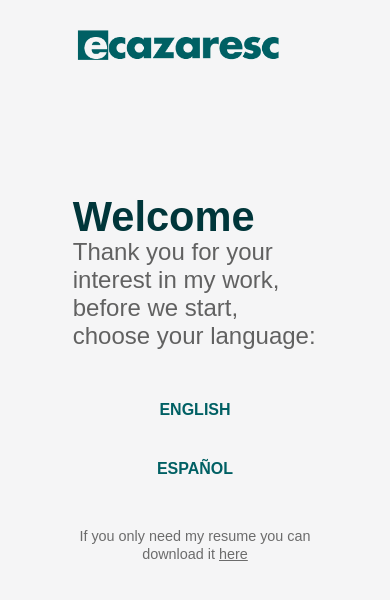
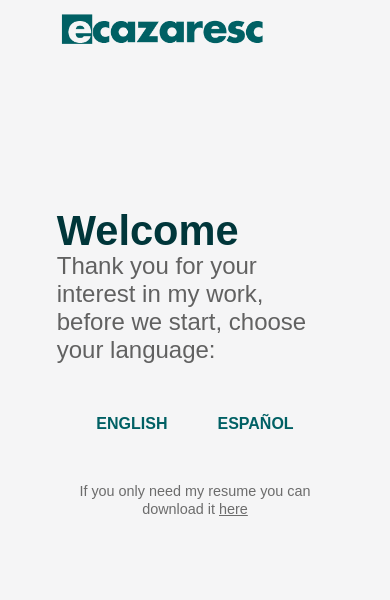
Before and after one commit to ecazaresc/book, a React (Create React App) app: page / in a window 390 px wide. Shown: the top 600 px of the page. Built offline with nearby package versions, Linux system fonts and the light colour scheme; a web font is replaced by a local one.

Commit message:
Mobile little fixes

```diff
--- a/src/pages/MainApp/MyWork/components/ProyectContainer.js
+++ b/src/pages/MainApp/MyWork/components/ProyectContainer.js
@@ -100,7 +100,7 @@ const ProyectContainer = ({proyect,history,name,more})=> {
                         </Box>
                     </Grid>
                     <Grid item container xs={12} md={9} columnSpacing={3} sx={{px:3}}>
-                      <Grid item xs={12} sx={{mb:2,mt:20}}>
+                      <Grid item xs={12} sx={{mb:2,mt:10}}>
                         <Typography variant='h6' sx={{textAlign:'center'}}>{lang.more}</Typography>
                       </Grid>
                       <Grid item xs={12} sm>
--- a/src/pages/MainApp/MyWork/components/ProyectContent.js
+++ b/src/pages/MainApp/MyWork/components/ProyectContent.js
@@ -113,7 +113,7 @@ const ProyectContent = (props) => {
 
                 </Grid>
                 <Grid item xs={12} md={3}>
-                    <Box sx={{position:'sticky',top:'50px'}}>
+                    <Box sx={{position:'sticky',top:'50px', display:{xs:'none',sm:'block'}}}>
                         <MoreWorkOptions />
                     </Box>
                 </Grid>
--- a/src/pages/Onboarding/Onboard.js
+++ b/src/pages/Onboarding/Onboard.js
@@ -22,8 +22,8 @@ const Onboard = (props)=> {
                     flexDirection:'column',
                     width:'75vw',
                     p: {
-                        xs: 3,
-                        md: 10,
+                        xs: 1,
+                        md: 9,
                         lg: 20,
                     }
                     }}>
```
